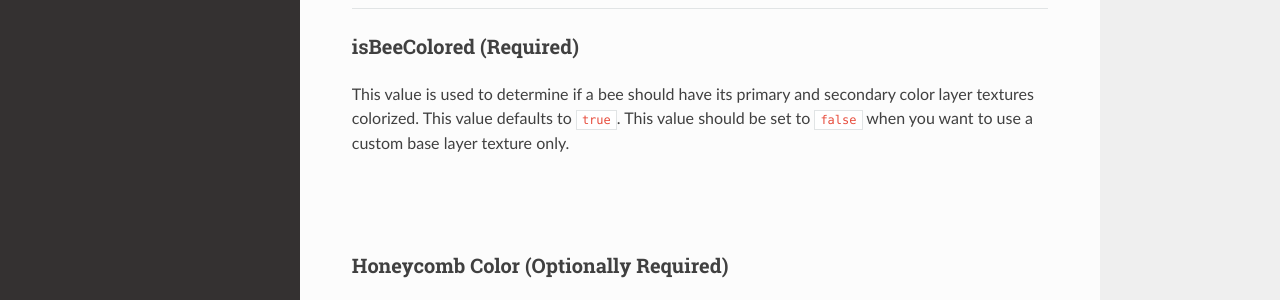
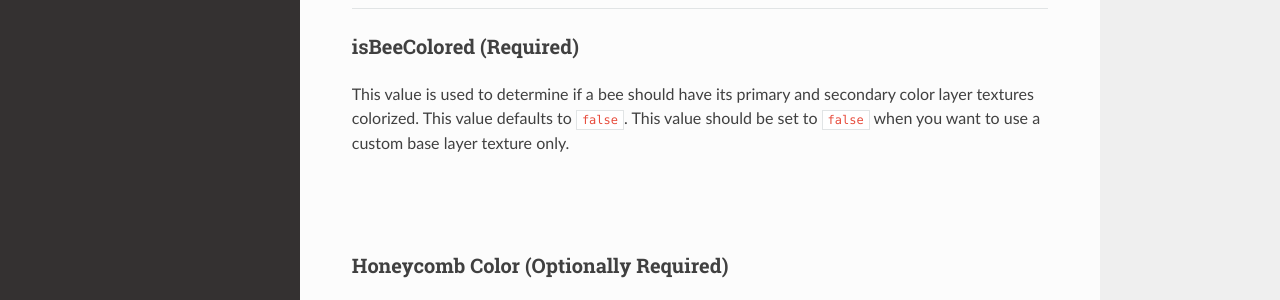
Before and after one commit to Team-Resourceful/ResourcefulBeesDocs, an MkDocs documentation site: the page built from docs/bee_data/color_data.md, in a window 1280 px wide and 900 px high. Shown: the part 208-508 px from the top of the window. Built offline with MkDocs 1.6.1, drawn with Linux system fonts in a browser that asks for light colours; nearby versions of some CDN libraries.

Commit message:
docs/bee_data/color_data.md updated from https://stackedit.io/

```diff
--- a/docs/bee_data/color_data.md
+++ b/docs/bee_data/color_data.md
@@ -5,7 +5,7 @@
 
 ### **isBeeColored** (Required)
 
-This value is used to determine if a bee should have its primary and secondary color layer textures colorized. This value defaults to `true`. This value should be set to `false` when you want to use a custom base layer texture only.
+This value is used to determine if a bee should have its primary and secondary color layer textures colorized. This value defaults to `false`. This value should be set to `false` when you want to use a custom base layer texture only.
 
 <br>
 <br>
```
Also changed, not shown: other parts of docs/bee_data/color_data.md (+1 -1 lines).
